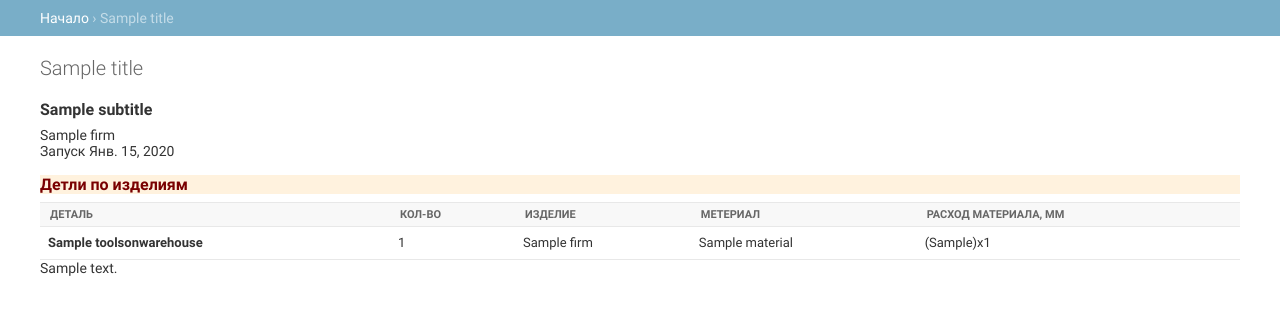
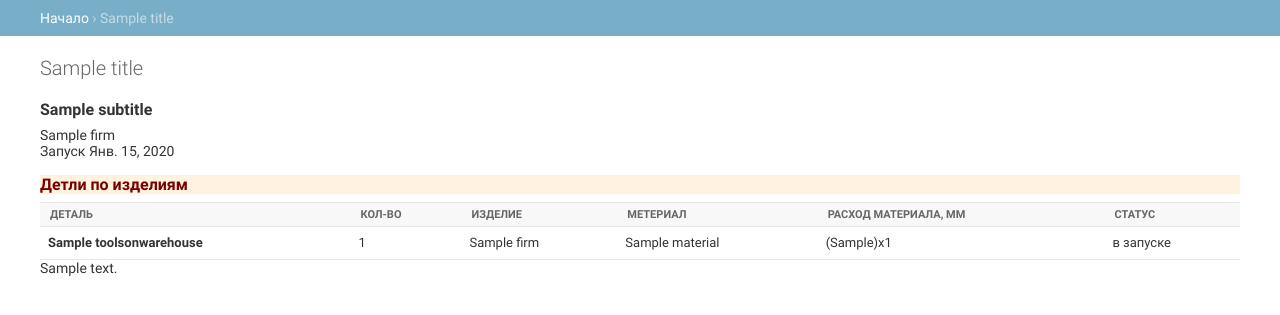
Before and after one commit to twegs0ed/indplaner, a Django app: template order/templates/unfinished.html in a window 1280 px wide. Shown: the part 48-363 px from the top of the page. Run offline with Django 3.2, Linux system fonts and the light colour scheme; tables that the repository leaves empty hold one stand-in row (values such as "Sample post"); the template is opened without the code that fills it: values that come from a table or form of the project are taken from there, most other values are stand-ins (such as "Sample title", 1, 10 or a date in 2020).

Commit message:
'unfinished'

```diff
--- a/order/admin.py
+++ b/order/admin.py
@@ -17,6 +17,7 @@ from datetime import datetime
 from work.models import Work
 from django.contrib.auth import get_user_model
 from django.shortcuts import render
+from django.db.models import Q
 
 
 
@@ -26,11 +27,11 @@ def unfinished(modeladmin, request, queryset):
     orders=[]
 
     for firm_c in queryset:
-        for ords_c in Order.objects.filter(firm=firm_c).filter(status=Order.ORDERED_BY_WORKER).all():
+        for ords_c in Order.objects.filter(firm=firm_c).filter(Q(status=Order.ORDERED_BY_WORKER) | Q(status=Order.ORDERED)).all():
             orders.append(ords_c)
 
     return render(request, 'unfinished.html', {'orders': orders, 'title':u'Незавершенное производство'})
-    unfinished.short_description = "Незавершенка"#заказано
+unfinished.short_description = "Незавершенка"#заказано
 #Меняем статус заказа на  заказано
 def make_ordered(modeladmin, request, queryset):
 
--- a/order/templates/unfinished.html
+++ b/order/templates/unfinished.html
@@ -31,6 +31,7 @@
       <th scope="col">Изделие</th>
       <th scope="col">Метериал</th>
       <th scope="col">Расход материала, мм</th>
+      <th scope="col">Статус</th>
 
 
 
@@ -47,6 +48,7 @@
  <td>{{ order.firm }}</td>
  <td>{{ order.tool.material_n }}</td>
  <td>{{ order.get_sizes }}</td>
+ <td>{{ order.get_status }}</td>
 
 
 
```
